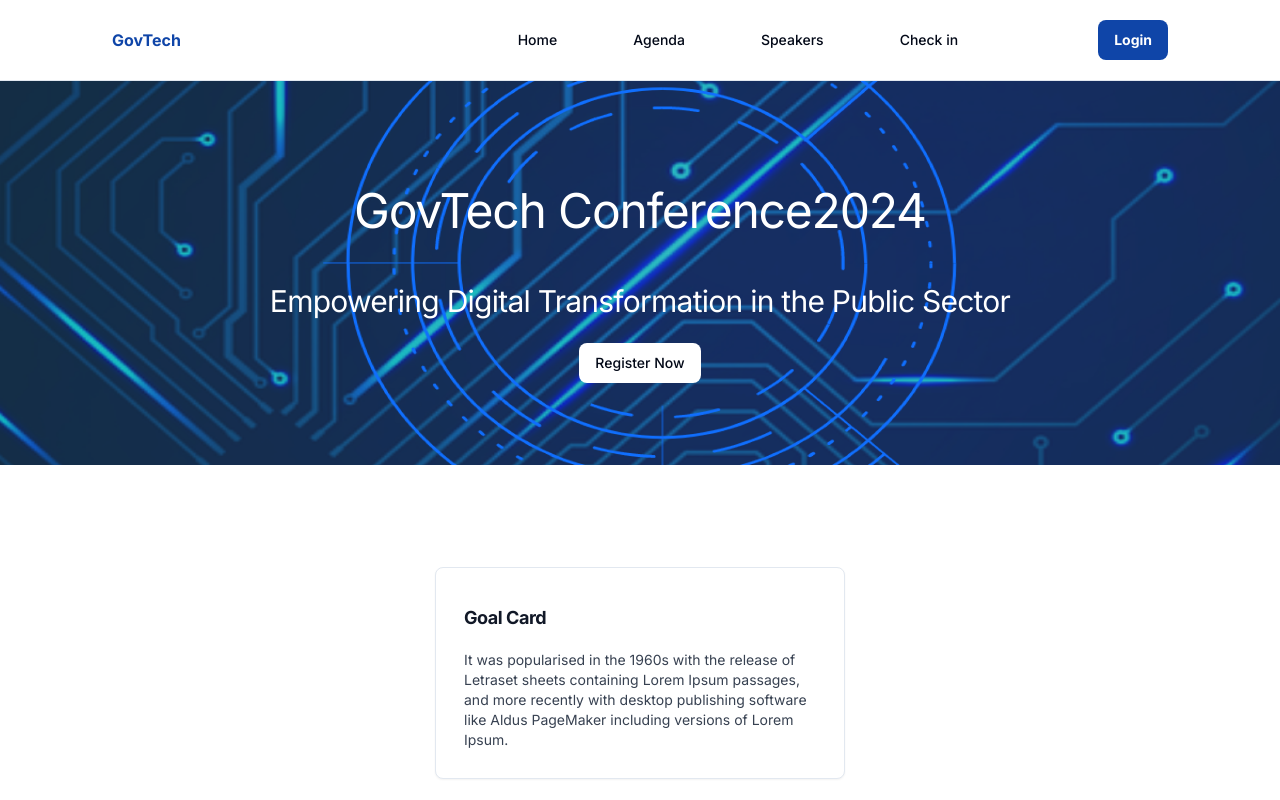
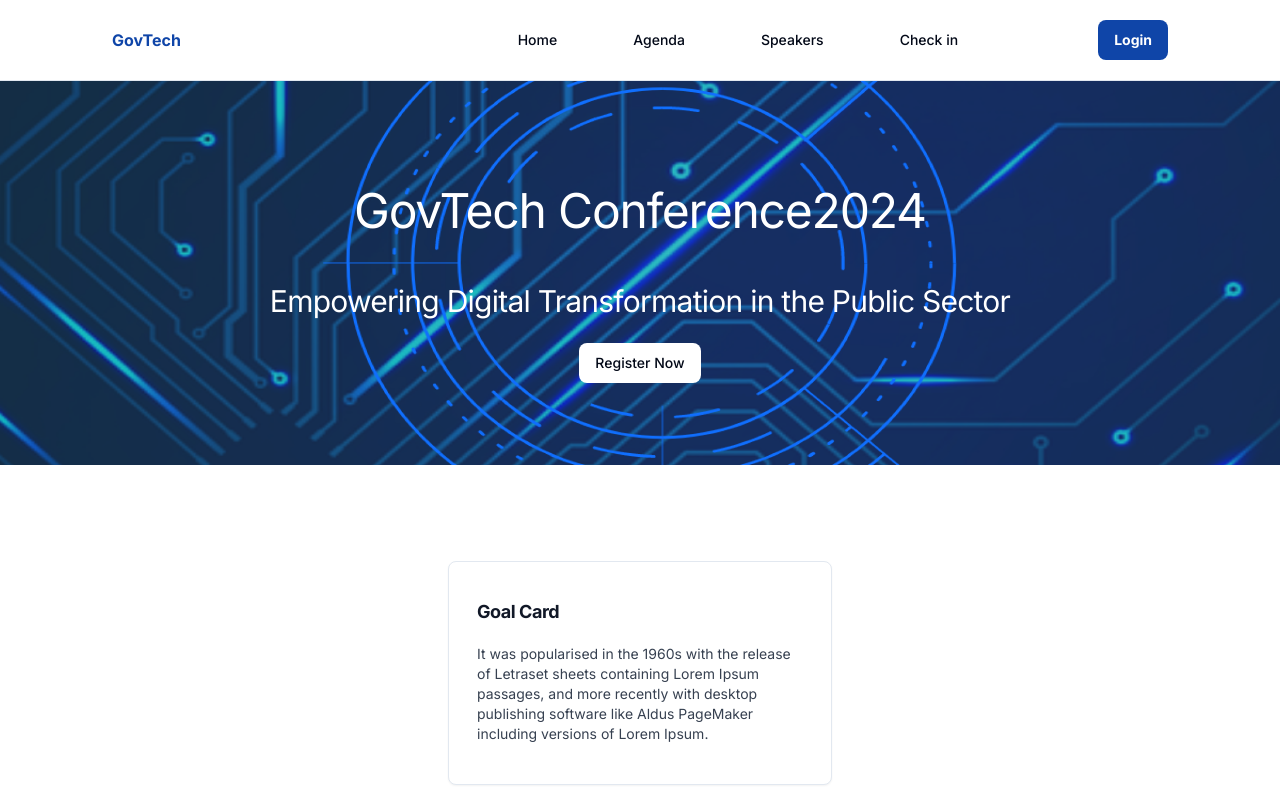
Before and after one commit to MPTCDITR/govtech-website, a Next.js app: page / in a window 1280 px wide. Shown: the top 800 px of the page. Built offline with nearby package versions, Linux system fonts and the light colour scheme.

Commit message:
adding height and width to the card tag

```diff
--- a/components/goal-section/index.tsx
+++ b/components/goal-section/index.tsx
@@ -2,8 +2,8 @@ import { Card, CardDescription, CardHeader, CardTitle } from "../../components/u
 
 export const GoalSection = () => {
   return (
-    <Card className="p-3 m-auto">
-      <CardHeader className="h-auto w-96 p-4">
+    <Card className="p-3 m-auto h-56 w-96">
+      <CardHeader className="p-4">
         <CardTitle className="mt-2 mb-3 font-bold text-gray-900 text-lg tracking-tight dark:text-white">
           Goal Card
         </CardTitle>
```
